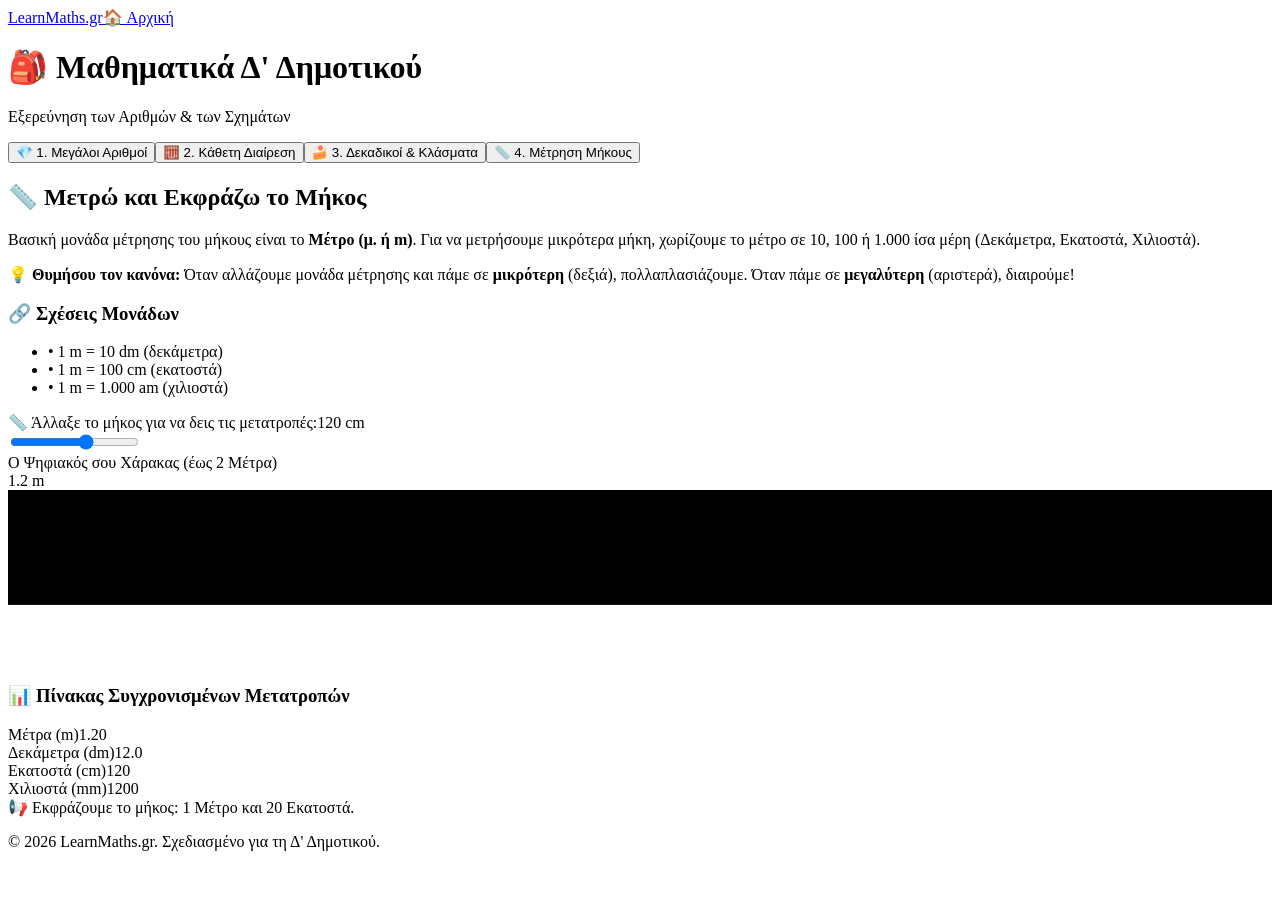
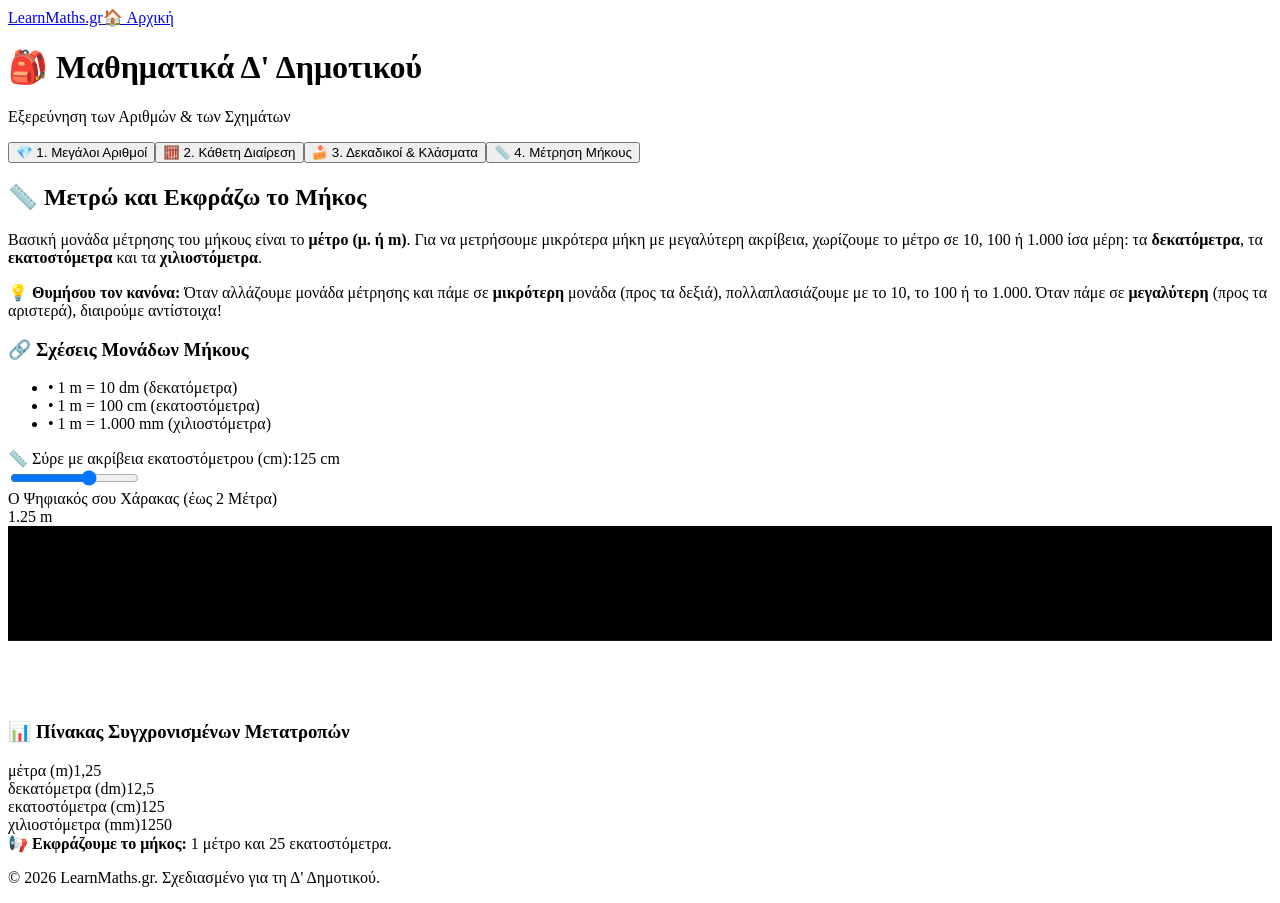
Before and after one commit to gkrimpas-lab/learn-maths-2026, a Next.js app: page /d-dimotikou in a window 1280 px wide. Both pictures are taken after a click on the button "📏 4. Μέτρηση Μήκους". Before the commit the page ends 867 px from the top, so only its background shows below. Built offline with nearby package versions, Linux system fonts and the light colour scheme.

Commit message:
Refine length measurement feature for accuracy
Updated the length measurement feature to improve precision and clarity. Adjusted state initialization and modified comments for better understanding.

```diff
--- a/pages/d-dimotikou.js
+++ b/pages/d-dimotikou.js
@@ -78,9 +78,9 @@ export default function DDimotikou() {
   const [decimalMode, setDecimalMode] = useState('tenths');
   const [decimalValue, setDecimalValue] = useState(4);
 
-  // 4η Καρτέλα: Μέτρηση Μήκους (ΝΕΟ STATE)
-  // Αποθηκεύουμε την τιμή σε εκατοστά (cm) για ευκολία στους υπολογισμούς (π.χ. από 0 έως 200 cm)
-  const [lengthInCm, setLengthInCm] = useState(120);
+  // 4η Καρτέλα: Μέτρηση Μήκους
+  // lengthInCm αποθηκεύεται σε εκατοστόμετρα. Τώρα με step=1 για μέγιστη ακρίβεια στην κίνηση.
+  const [lengthInCm, setLengthInCm] = useState(125);
 
   // Υπολογισμοί Διαίρεσης
   const divStr = (dividend || 144).toString().padStart(3, '0');
@@ -175,7 +175,7 @@ export default function DDimotikou() {
         <p className="text-teal-100 opacity-90 font-medium">Εξερεύνηση των Αριθμών & των Σχημάτων</p>
       </header>
 
-      {/* ΚΑΡΤΕΛΕΣ (ΤΩΡΑ ΜΕ 4 ΚΑΡΤΕΛΕΣ) */}
+      {/* ΚΑΡΤΕΛΕΣ */}
       <div className="max-w-6xl mx-auto px-4 mt-8">
         <div className="flex flex-wrap bg-white p-2 rounded-xl shadow-sm gap-2 w-full lg:w-max border">
           <button onClick={() => setActiveTab('large_numbers')} className={`px-4 py-2 text-center rounded-lg font-bold transition duration-200 text-xs sm:text-sm ${activeTab === 'large_numbers' ? 'bg-teal-500 text-white shadow-sm' : 'text-gray-500 hover:bg-gray-50'}`}>
@@ -371,7 +371,7 @@ export default function DDimotikou() {
           </div>
         )}
 
-        {/* 📏 ΚΑΡΤΕΛΑ 4: ΜΕΤΡΩ ΚΑΙ ΕΚΦΡΑΖΩ ΤΟ ΜΗΚΟΣ (NEW FEATURE) */}
+        {/* 📏 ΚΑΡΤΕΛΑ 4: ΜΕΤΡΩ ΚΑΙ ΕΚΦΡΑΖΩ ΤΟ ΜΗΚΟΣ */}
         {activeTab === 'length_measurement' && (
           <div className="space-y-8 bg-white p-6 md:p-8 rounded-3xl shadow-sm border border-gray-100 animate-fade-in">
 
@@ -380,58 +380,57 @@ export default function DDimotikou() {
               <div className="lg:col-span-2 space-y-4">
                 <h2 className="text-2xl font-black text-gray-900 flex items-center gap-2">📏 Μετρώ και Εκφράζω το Μήκος</h2>
                 <p className="text-gray-600 text-sm leading-relaxed">
-                  Βασική μονάδα μέτρησης του μήκους είναι το <strong>Μέτρο (μ. ή m)</strong>. Για να μετρήσουμε μικρότερα μήκη, χωρίζουμε το μέτρο σε 10, 100 ή 1.000 ίσα μέρη (Δεκάμετρα, Εκατοστά, Χιλιοστά).
+                  Βασική μονάδα μέτρησης του μήκους είναι το <strong>μέτρο (μ. ή m)</strong>. Για να μετρήσουμε μικρότερα μήκη με μεγαλύτερη ακρίβεια, χωρίζουμε το μέτρο σε 10, 100 ή 1.000 ίσα μέρη: τα <strong>δεκατόμετρα</strong>, τα <strong>εκατοστόμετρα</strong> και τα <strong>χιλιοστόμετρα</strong>.
                 </p>
                 <div className="bg-blue-50 p-4 rounded-xl border border-blue-100 text-xs text-blue-900 leading-relaxed">
-                  <p>💡 <strong>Θυμήσου τον κανόνα:</strong> Όταν αλλάζουμε μονάδα μέτρησης και πάμε σε <strong>μικρότερη</strong> (δεξιά), πολλαπλασιάζουμε. Όταν πάμε σε <strong>μεγαλύτερη</strong> (αριστερά), διαιρούμε!</p>
+                  <p>💡 <strong>Θυμήσου τον κανόνα:</strong> Όταν αλλάζουμε μονάδα μέτρησης και πάμε σε <strong>μικρότερη</strong> μονάδα (προς τα δεξιά), πολλαπλασιάζουμε με το 10, το 100 ή το 1.000. Όταν πάμε σε <strong>μεγαλύτερη</strong> (προς τα αριστερά), διαιρούμε αντίστοιχα!</p>
                 </div>
               </div>
               <div className="bg-gradient-to-br from-blue-500 to-indigo-600 text-white p-5 rounded-2xl shadow-md flex flex-col justify-center">
-                <h3 className="font-bold text-sm text-blue-100 mb-1">🔗 Σχέσεις Μονάδων</h3>
+                <h3 className="font-bold text-sm text-blue-100 mb-1">🔗 Σχέσεις Μονάδων Μήκους</h3>
                 <ul className="text-xs space-y-1 opacity-95 font-mono">
-                  <li>• 1 m = 10 dm (δεκάμετρα)</li>
-                  <li>• 1 m = 100 cm (εκατοστά)</li>
-                  <li>• 1 m = 1.000 am (χιλιοστά)</li>
+                  <li>• 1 m = 10 dm (δεκατόμετρα)</li>
+                  <li>• 1 m = 100 cm (εκατοστόμετρα)</li>
+                  <li>• 1 m = 1.000 mm (χιλιοστόμετρα)</li>
                 </ul>
               </div>
             </div>
 
-            {/* ΔΙΑΔΡΑΣΤΙΚΟ SLIDER ΜΗΚΟΥΣ */}
+            {/* ΔΙΑΔΡΑΣΤΙΚΟ SLIDER ΜΗΚΟΥΣ ΜΕ ΥΨΗΛΗ ΑΚΡΙΒΕΙΑ (step="1") */}
             <div className="bg-blue-50/60 p-5 rounded-2xl border border-blue-200 max-w-2xl mx-auto space-y-2 shadow-inner">
               <div className="flex justify-between items-center text-xs font-bold text-blue-900">
-                <span>📏 Άλλαξε το μήκος για να δεις τις μετατροπές:</span>
+                <span>📏 Σύρε με ακρίβεια εκατοστόμετρου (cm):</span>
                 <span className="font-mono bg-white px-2 py-0.5 border rounded-lg text-blue-600 text-sm">{lengthInCm} cm</span>
               </div>
               <input
-                type="range" min="0" max="200" step="10" value={lengthInCm}
+                type="range" min="0" max="200" step="1" value={lengthInCm}
                 onChange={(e) => setLengthInCm(parseInt(e.target.value))}
                 className="w-full h-2.5 bg-slate-200 rounded-lg appearance-none cursor-pointer accent-blue-500"
               />
             </div>
 
-            {/* ΔΙΑΔΡΑΣΤΙΚΟΣ ΧΑΡΑΚΑΣ (SVG) */}
+            {/* ΨΗΦΙΑΚΟΣ ΧΑΡΑΚΑΣ */}
             <div className="bg-gray-50 p-6 rounded-3xl border border-gray-200 flex flex-col items-center justify-center shadow-inner">
               <span className="text-[10px] font-bold text-gray-400 uppercase tracking-widest mb-6">Ο Ψηφιακός σου Χάρακας (έως 2 Μέτρα)</span>
 
               <div className="w-full max-w-3xl bg-white p-6 rounded-xl border border-amber-200 shadow relative overflow-visible">
-                {/* Η κορδέλα/αντικείμενο που μετράμε */}
+                {/* Αντικείμενο Μέτρησης */}
                 <div
                   style={{ width: `${(lengthInCm / 200) * 100}%` }}
                   className="h-6 bg-gradient-to-r from-amber-400 to-orange-400 rounded-t-sm transition-all duration-150 border-b-2 border-orange-500 opacity-90 relative mb-1"
                 >
                   {lengthInCm > 0 && (
                     <span className="absolute right-2 top-0.5 text-[10px] font-black text-orange-950 font-mono">
-                      {(lengthInCm / 100).toFixed(1)} m
+                      {(lengthInCm / 100).toFixed(2)} m
                     </span>
                   )}
                 </div>
 
-                {/* Ο Χάρακας */}
+                {/* Σχέδιο SVG Χάρακα */}
                 <svg viewBox="0 0 220 30" className="w-full overflow-visible font-mono">
-                  {/* Βάση Χάρακα */}
                   <rect x="0" y="0" width="220" height="20" className="fill-yellow-50 stroke-amber-200 stroke-[0.5] rounded-b-sm" />
 
-                  {/* Χαραγές ανά 10cm (Δεκάμετρα) */}
+                  {/* Χαραγές */}
                   {Array.from({ length: 21 }).map((_, i) => {
                     const xPos = 10 + i * 10;
                     const isMeter = i % 10 === 0;
@@ -461,36 +460,35 @@ export default function DDimotikou() {
               </div>
             </div>
 
-            {/* ΠΙΝΑΚΑΣ ΜΕΤΑΤΡΟΠΩΝ ΚΑΙ ΕΚΦΡΑΣΗΣ */}
+            {/* ΠΙΝΑΚΑΣ ΜΕΤΑΤΡΟΠΩΝ */}
             <div className="bg-slate-900 text-white p-6 rounded-3xl border shadow-xl space-y-4 max-w-4xl mx-auto">
               <h3 className="text-xs font-bold text-slate-400 uppercase tracking-widest text-center">📊 Πίνακας Συγχρονισμένων Μετατροπών</h3>
 
               <div className="grid grid-cols-4 gap-2 text-center">
-                {/* Επικεφαλίδες Μονάδων */}
                 <div className="bg-slate-800 p-2 rounded-xl border border-slate-700">
-                  <span className="text-[10px] text-blue-400 font-bold block">Μέτρα (m)</span>
-                  <span className="text-2xl font-mono font-black text-white">{(lengthInCm / 100).toFixed(2)}</span>
+                  <span className="text-[10px] text-blue-400 font-bold block">μέτρα (m)</span>
+                  <span className="text-xl md:text-2xl font-mono font-black text-white">{(lengthInCm / 100).toLocaleString('el-GR', { minimumFractionDigits: 2 })}</span>
                 </div>
 
                 <div className="bg-slate-800 p-2 rounded-xl border border-slate-700">
-                  <span className="text-[10px] text-emerald-400 font-bold block">Δεκάμετρα (dm)</span>
-                  <span className="text-2xl font-mono font-black text-white">{(lengthInCm / 10).toFixed(1)}</span>
+                  <span className="text-[10px] text-emerald-400 font-bold block">δεκατόμετρα (dm)</span>
+                  <span className="text-xl md:text-2xl font-mono font-black text-white">{(lengthInCm / 10).toLocaleString('el-GR', { minimumFractionDigits: 1 })}</span>
                 </div>
 
                 <div className="bg-slate-800 p-2 rounded-xl border border-slate-700">
-                  <span className="text-[10px] text-amber-400 font-bold block">Εκατοστά (cm)</span>
-                  <span className="text-2xl font-mono font-black text-white">{lengthInCm}</span>
+                  <span className="text-[10px] text-amber-400 font-bold block">εκατοστόμετρα (cm)</span>
+                  <span className="text-xl md:text-2xl font-mono font-black text-white">{lengthInCm}</span>
                 </div>
 
                 <div className="bg-slate-800 p-2 rounded-xl border border-slate-700">
-                  <span className="text-[10px] text-red-400 font-bold block">Χιλιοστά (mm)</span>
-                  <span className="text-2xl font-mono font-black text-white">{lengthInCm * 10}</span>
+                  <span className="text-[10px] text-red-400 font-bold block">χιλιοστόμετρα (mm)</span>
+                  <span className="text-xl md:text-2xl font-mono font-black text-white">{lengthInCm * 10}</span>
                 </div>
               </div>
 
               {/* Φυσική Έκφραση (Συμμιγής Αριθμός) */}
               <div className="bg-slate-800/80 p-4 rounded-xl border border-slate-700 text-center text-xs md:text-sm">
-                📢 Εκφράζουμε το μήκος: <span className="text-amber-400 font-black">{Math.floor(lengthInCm / 100)} Μέτρο</span> και <span className="text-cyan-400 font-black">{lengthInCm % 100} Εκατοστά</span>.
+                📢 <strong>Εκφράζουμε το μήκος:</strong> <span className="text-amber-400 font-black">{Math.floor(lengthInCm / 100)} μέτρο</span> και <span className="text-cyan-400 font-black">{lengthInCm % 100} εκατοστόμετρα</span>.
               </div>
             </div>
 
```
